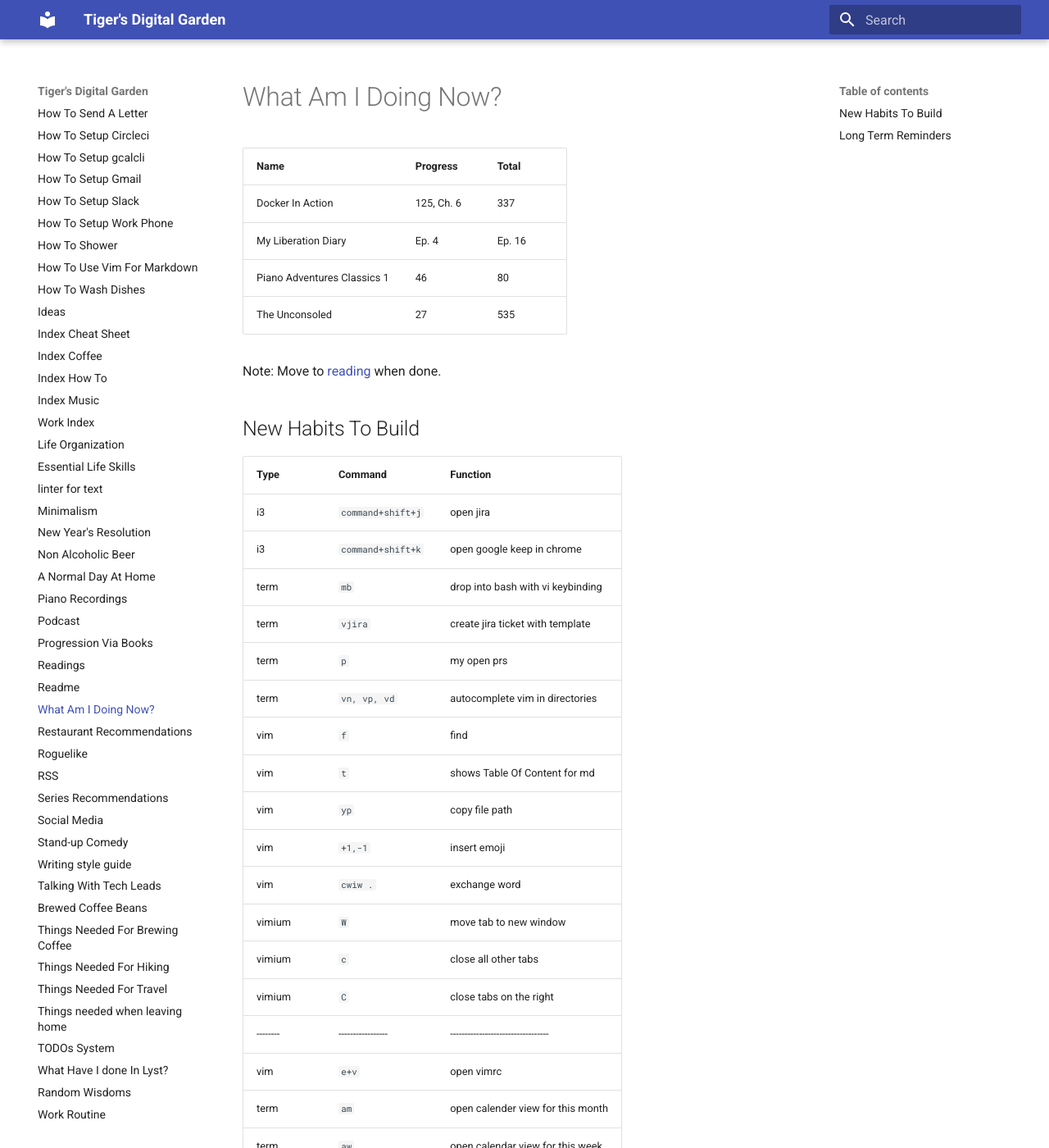
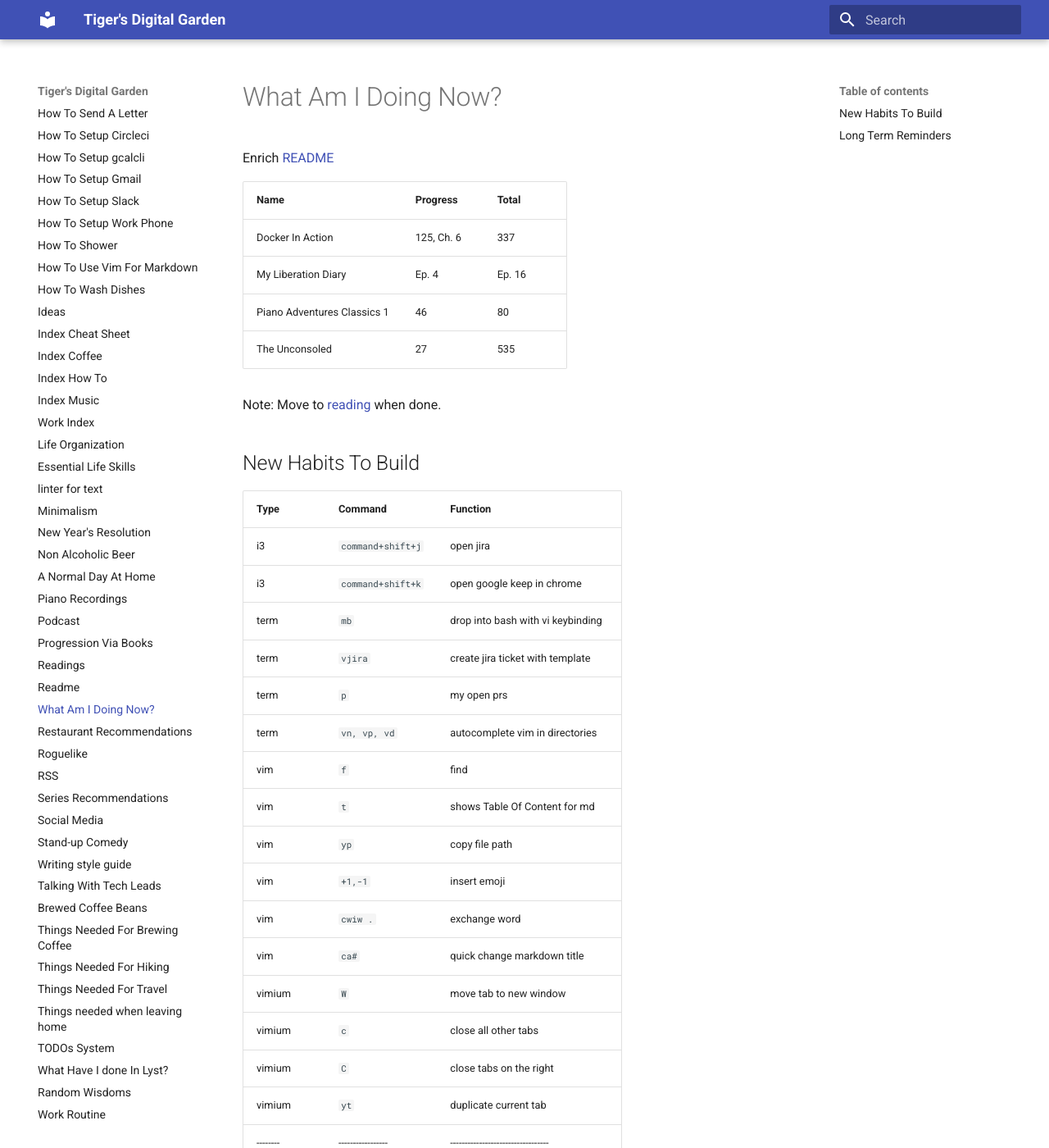
Before and after one commit to ynotstartups/notes, an MkDocs documentation site: the page built from notes/reminders.md, in a window 1280 px wide and 1400 px high. Shown: the whole window at 82% size. Built offline with MkDocs 1.6.1 and Material for MkDocs 9.7.7, drawn with Linux system fonts in a browser that asks for light colours.

Commit message:
add reminders

```diff
--- a/notes/reminders.md
+++ b/notes/reminders.md
@@ -1,4 +1,6 @@
 # What Am I Doing Now?
+
+Enrich [README](./readmereadme.md)
 
 | Name                        | Progress   | Total  |
 | --------------------------- | ---------- | ------ |
@@ -24,9 +26,11 @@
 | vim      | `yp`              | copy file path                     |
 | vim      | `+1,-1`           | insert emoji                       |
 | vim      | `cwiw .`          | exchange word                      |
+| vim      | `ca#`             | quick change markdown title        |
 | vimium   | `W`               | move tab to new window             |
 | vimium   | `c`               | close all other tabs               |
 | vimium   | `C`               | close tabs on the right            |
+| vimium   | `yt`              | duplicate  current tab             |
 | -------- | ----------------- | ---------------------------------- |
 | vim      | `e+v`             | open vimrc                         |
 | term     | `am`              | open calender view for this month  |
```
